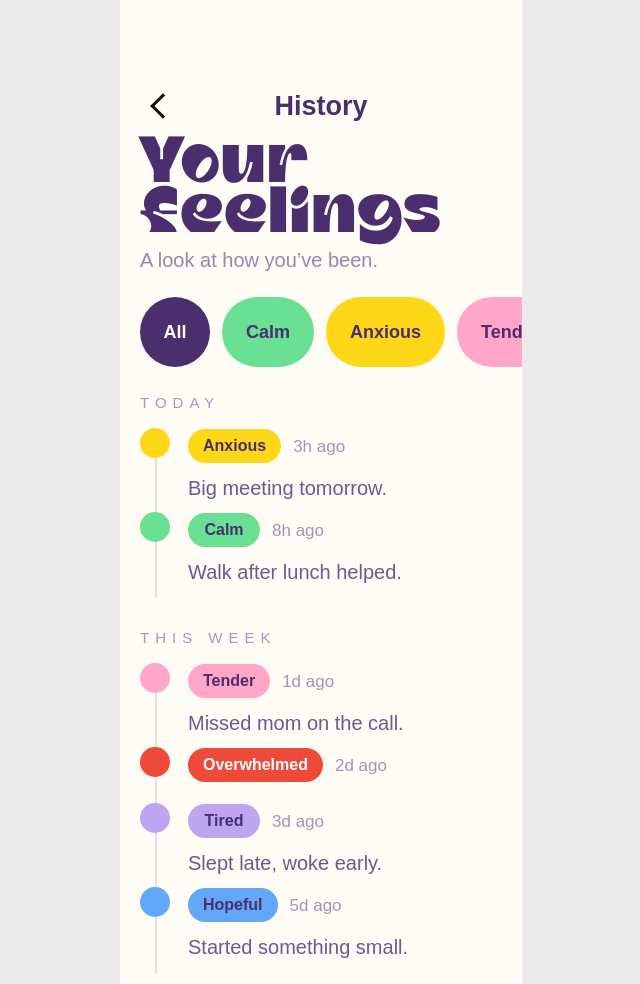
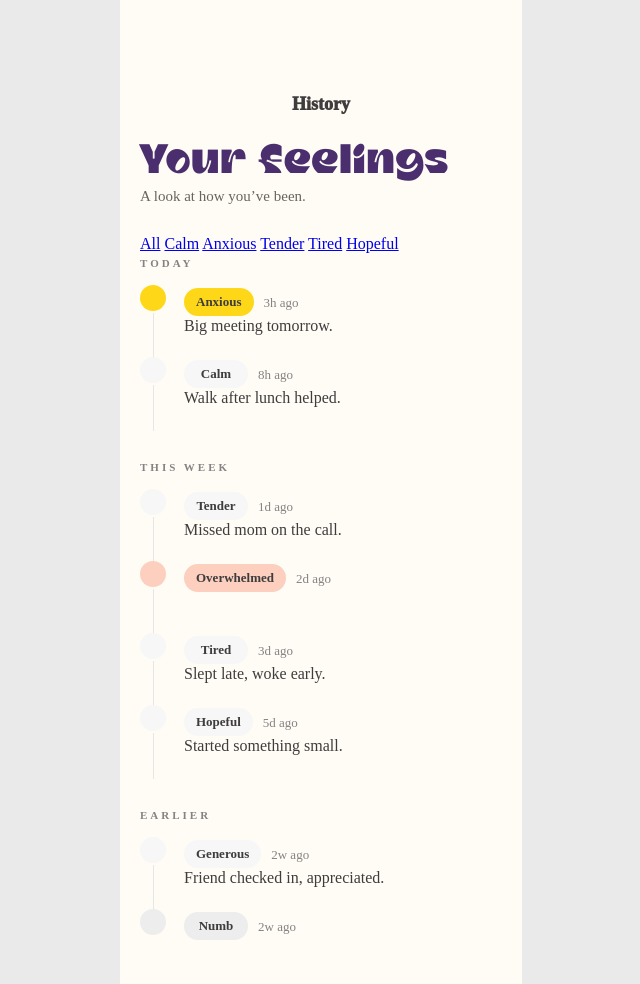
Before and after one commit to syndbarreto/quita, a website: page pages/history.html in a window 1280 px wide. Shown: the top 984 px of the page, without its empty margins (319-959 px from the left). Drawn offline with Linux system fonts and the light colour scheme; a web font is replaced by a local one.

Commit message:
feat/audit: Update history page styles

```diff
--- a/css/pages/history.css
+++ b/css/pages/history.css
@@ -8,12 +8,12 @@ body {
   min-height: 100dvh;
   padding: 72px 20px 60px;
   background: var(--background);
-  color: var(--purple);
-  overflow: hidden;
+  color: var(--text-primary);
+  font-family: var(--font-primary);
 }
 
 .history-header {
-  height: 68px;
+  height: 64px;
   display: grid;
   grid-template-columns: 44px 1fr 44px;
   align-items: center;
@@ -21,119 +21,46 @@ body {
 
 .history-header h1 {
   grid-column: 2;
-  font-family: var(--font-primary), Arial, Helvetica, sans-serif;
-  font-size: 27px;
+  font-size: 18px;
   line-height: 1;
-  font-weight: 800;
+  font-weight: 1000;
   text-align: center;
-  color: var(--purple);
+  color: var(--text-primary);
 }
 
-.back-button {
+.history-back {
   width: 44px;
   height: 44px;
-  position: relative;
+  display:grid;
+  place-items: center;
+}
+
+.history-back img {
+  width: 20px;
+  height: 20px;
   display: block;
 }
 
-.back-button::before {
-  content: "";
-  width: 15px;
-  height: 15px;
-  border-left: 3px solid #111111;
-  border-bottom: 3px solid #111111;
-  position: absolute;
-  left: 14px;
-  top: 13px;
-  transform: rotate(45deg);
-}
-
 .hero {
-  margin-bottom: 24px;
+  padding-top: 8px;
+  margin-bottom: 28px;
 }
 
 .hero h2 {
-  margin-bottom: 8px;
-  font-family: var(--font-title), var(--font-primary), sans-serif;
-  font-size: 57px;
-  line-height: 0.88;
+  margin: 0 0 6px;
+  font-family: var(--font-title);
+  font-size: 36px;
+  line-height: 1;
   font-weight: 400;
   color: var(--purple);
 }
 
 .hero p {
-  font-size: 20px;
-  line-height: 1.25;
-  color: #9787ad;
-}
-
-.mood-filters {
-  width: calc(100% + 20px);
-  margin-bottom: 24px;
-  display: flex;
-  gap: 12px;
-  overflow-x: auto;
-  scrollbar-width: none;
-}
-
-.mood-filters::-webkit-scrollbar {
-  display: none;
-}
-
-.filter-chip,
-.mood-pill {
-  border-radius: 999px;
-  display: inline-flex;
-  align-items: center;
-  justify-content: center;
-  font-weight: 800;
-  text-decoration: none;
-  color: var(--purple);
-  white-space: nowrap;
-}
-
-.filter-chip {
-  height: 70px;
-  padding: 0 24px;
-  flex: 0 0 auto;
-  font-size: 18px;
-}
-
-.filter-chip.all {
-  width: 70px;
-  padding: 0;
-  color: var(--background);
-  background: var(--purple);
-}
-
-.filter-chip.calm,
-.timeline-item.calm .timeline-dot,
-.timeline-item.calm .mood-pill {
-  background: var(--mint);
-}
-
-.filter-chip.anxious,
-.timeline-item.anxious .timeline-dot,
-.timeline-item.anxious .mood-pill {
-  background: var(--yellow);
-}
-
-.filter-chip.tender,
-.timeline-item.tender .timeline-dot,
-.timeline-item.tender .mood-pill {
-  background: #ffa6c9;
-}
-
-.filter-chip.tired,
-.timeline-item.tired .timeline-dot,
-.timeline-item.tired .mood-pill {
-  background: #bea5ef;
-}
-
-.filter-chip.hopeful,
-.timeline-item.hopeful .timeline-dot,
-.timeline-item.hopeful .mood-pill {
-  background: #63a7f7;
+  margin: 0;
+  font-size: 15px;
+  font-weight: 400;
+  line-height: 1.4;
+  color: var(--text-secondary);
 }
 
 .history-list {
@@ -141,32 +68,32 @@ body {
 }
 
 .section-label {
-  margin: 0 0 18px;
-  font-size: 15px;
-  line-height: 1;
-  letter-spacing: 6px;
+  margin: 0 0 16px;
+  font-size: 11px;
+  font-weight: 590;
+  letter-spacing: 3px;
   text-transform: uppercase;
-  color: #a998bd;
+  color: var(--medium-text);
 }
 
 .section-label:not(:first-child) {
-  margin-top: 34px;
+  margin-top: 32px;
 }
 
 .timeline-item {
-  min-height: 84px;
-  padding-left: 48px;
+  min-height: 72px;
+  padding-left: 44px;
   position: relative;
 }
 
 .timeline-item::before {
   content: "";
-  width: 2px;
+  width: 1px;
   position: absolute;
-  left: 15px;
-  top: 29px;
+  left: 13px;
+  top: 28px;
   bottom: -2px;
-  background: #e6dfe8;
+  background: var(--gray-light);
 }
 
 .timeline-item:last-child::before {
@@ -174,80 +101,105 @@ body {
 }
 
 .timeline-dot {
-  width: 30px;
-  height: 30px;
+  width: 26px;
+  height: 26px;
   border-radius: 50%;
   position: absolute;
   left: 0;
   top: 0;
+  background: var(--gray-lighter);
 }
 
 .timeline-content {
   min-width: 0;
-  padding-top: 1px;
+  padding-top: 2px;
 }
 
 .timeline-meta {
-  min-height: 34px;
+  min-height: 30px;
   display: flex;
   align-items: center;
-  gap: 12px;
+  gap: 10px;
 }
 
 .mood-pill {
-  min-width: 72px;
-  min-height: 34px;
-  padding: 0 15px;
-  font-size: 16px;
+  min-width: 64px;
+  height: 28px;
+  padding: 0 12px;
+  font-size: 13px;
+  border-radius: 999px;
+  display: inline-flex;
+  align-items: center;
+  justify-content: center;
+  font-size: 13px;
+  font-weight: 590;
+  color: var(--text-primary);
+  background: var(--gray-lighter);
+  white-space: nowrap;
 }
 
 .timeline-meta time {
-  font-size: 17px;
+  font-size: 13px;
+  font-weight: 400;
   line-height: 1;
-  color: #a294b8;
+  color: var(--medium-text);
 }
 
-.timeline-content p {
-  margin-top: 13px;
-  font-size: 20px;
-  line-height: 1.25;
-  color: #705892;
-}
+/* ── Cores por emoção (timeline-dot + mood-pill) ── */
+.timeline-item.anxious    .timeline-dot,
+.timeline-item.anxious    .mood-pill    { background: var(--yellow); }
 
-.timeline-item.overwhelmed {
-  min-height: 56px;
-}
+.timeline-item.serene     .timeline-dot,
+.timeline-item.serene     .mood-pill,
+.timeline-item.content    .timeline-dot,
+.timeline-item.content    .mood-pill    { background: var(--mint); }
+
+.timeline-item.grateful   .timeline-dot,
+.timeline-item.grateful   .mood-pill    { background: var(--gold); }
+
+.timeline-item.inspired   .timeline-dot,
+.timeline-item.inspired   .mood-pill    { background: color-mix(in srgb, var(--blue) 30%, var(--background)); }
+
+.timeline-item.hyped      .timeline-dot,
+.timeline-item.hyped      .mood-pill,
+.timeline-item.lonely     .timeline-dot,
+.timeline-item.lonely     .mood-pill    { background: var(--light-pink); }
+
+.timeline-item.radiant    .timeline-dot,
+.timeline-item.radiant    .mood-pill    { background: var(--light-yellow); }
 
 .timeline-item.overwhelmed .timeline-dot,
-.timeline-item.overwhelmed .mood-pill {
-  background: #ef4939;
+.timeline-item.overwhelmed .mood-pill,
+.timeline-item.frustrated  .timeline-dot,
+.timeline-item.frustrated  .mood-pill   { background: color-mix(in srgb, var(--dark-orange) 28%, var(--background)); }
+
+.timeline-item.panicked   .timeline-dot,
+.timeline-item.panicked   .mood-pill    { background: color-mix(in srgb, var(--light-red) 22%, var(--background)); }
+
+.timeline-item.drained    .timeline-dot,
+.timeline-item.drained    .mood-pill,
+.timeline-item.restless   .timeline-dot,
+.timeline-item.restless   .mood-pill    { background: color-mix(in srgb, var(--light-green) 50%, var(--background)); }
+
+
+.timeline-item.unmotivated .timeline-dot,
+.timeline-item.unmotivated .mood-pill,
+.timeline-item.insecure    .timeline-dot,
+.timeline-item.insecure    .mood-pill   { background: color-mix(in srgb, var(--hot-pink) 28%, var(--background)); }
+
+.timeline-item.numb       .timeline-dot,
+.timeline-item.numb       .mood-pill,
+.timeline-item.stuck      .timeline-dot,
+.timeline-item.stuck      .mood-pill,
+.timeline-item.lost       .timeline-dot,
+.timeline-item.lost       .mood-pill    { background: var(--gray-lightest); }
+
+/* ── Estado vazio ── */
+.history-empty {
+  margin: 48px 0 0;
+  font-size: 15px;
+  font-weight: 400;
+  color: var(--medium-text);
+  text-align: center;
+  line-height: 1.5;
 }
-
-.timeline-item.overwhelmed .mood-pill {
-  color: var(--white);
-}
-
-.timeline-item.generous .timeline-dot,
-.timeline-item.generous .mood-pill {
-  background: #f04fc6;
-}
-
-.timeline-item.numb {
-  min-height: 56px;
-}
-
-.timeline-item.numb .timeline-dot,
-.timeline-item.numb .mood-pill {
-  background: #6c3f20;
-}
-
-.timeline-item.numb .mood-pill {
-  color: var(--white);
-}
-
-@media (max-width: 420px) {
-  .history-page {
-    width: 100%;
-    min-height: 100svh;
-  }
-}
```
